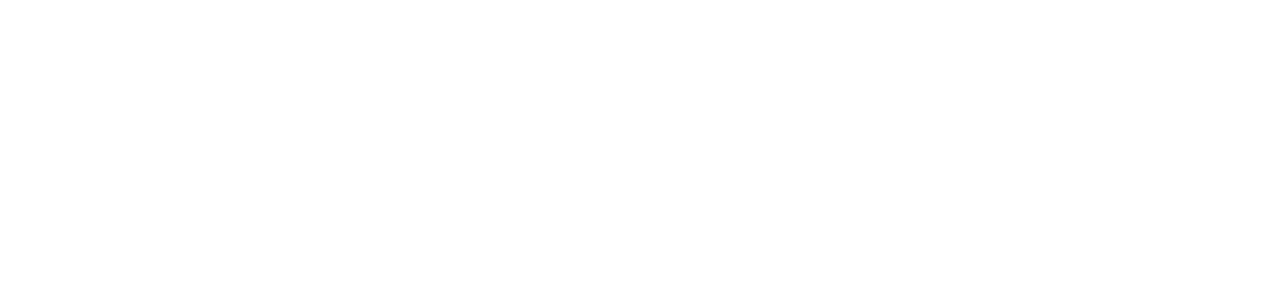
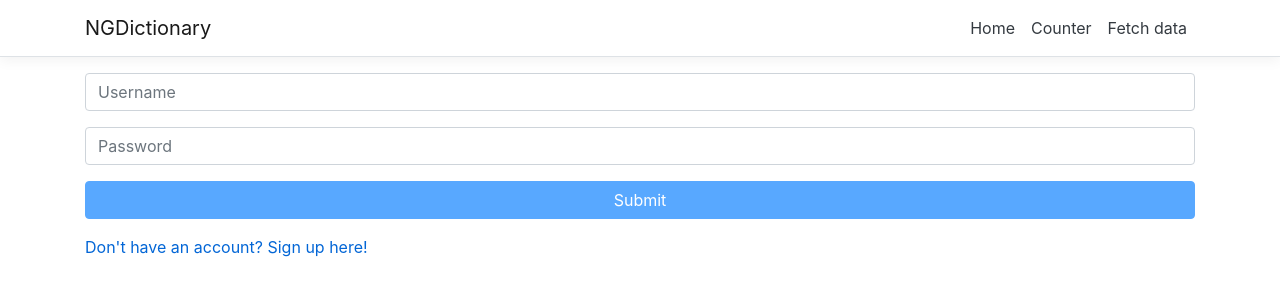
Before and after one commit to SChervonyi/NGDictionary, an Angular app in the folder NGDictionary/ClientApp/: page /#/login in a window 1280 px wide. Before the commit this address led to /#/. Shown: the top 300 px of the page. Built offline with nearby package versions, Linux system fonts and the light colour scheme.

Commit message:
implement login page (initial commit)

```diff
--- a/NGDictionary/ClientApp/src/app/app-routing.module.ts
+++ b/NGDictionary/ClientApp/src/app/app-routing.module.ts
@@ -6,7 +6,7 @@
 const routes: Routes = [
   {
     path: '',
-    redirectTo: '/home',
+    redirectTo: '/login',
     pathMatch: 'full'
   },
   {
@@ -14,6 +14,11 @@
     component: ContentLayoutComponent,
     canActivate: [NoAuthGuard], // Should be replaced with actual auth guard
     children: [
+      {
+        path: 'login',
+        loadChildren: () =>
+          import('@modules/auth/auth.module').then(m => m.AuthModule)
+      },
       {
         path: 'home',
         loadChildren: () =>
@@ -38,4 +43,4 @@
   exports: [RouterModule],
   providers: []
 })
-export class AppRoutingModule {}
+export class AppRoutingModule { }
--- /dev/null
+++ b/NGDictionary/ClientApp/src/app/core/service/auth.service.ts
@@ -0,0 +1,36 @@
+import { Injectable } from '@angular/core';
+import { of, Observable, throwError } from 'rxjs';
+
+import { User } from '../../data/schema/user';
+
+interface LoginContextInterface {
+  username: string;
+  password: string;
+  token: string;
+}
+
+const defaultUser: User = {
+  username: '1',
+  password: '1'
+};
+
+@Injectable({
+  providedIn: 'root'
+})
+export class AuthService {
+
+  login(loginContext: LoginContextInterface): Observable<User> {
+    if (
+      loginContext.username === defaultUser.username &&
+      loginContext.password === defaultUser.password
+    ) {
+        return of(defaultUser);
+    }
+
+    return throwError('Invalid username or password');
+  }
+
+  logout(): Observable<boolean> {
+    return of(false);
+  }
+}
--- /dev/null
+++ b/NGDictionary/ClientApp/src/app/data/schema/user.ts
@@ -0,0 +1,4 @@
+export interface User {
+    username: string;
+    password: string;
+}
--- /dev/null
+++ b/NGDictionary/ClientApp/src/app/modules/auth/page/login/login.component.html
@@ -0,0 +1,25 @@
+<div [hidden]="!error" class="alert alert-danger">
+  {{ error }}
+</div>
+
+<fieldset [disabled]="isLoading">
+  <form (ngSubmit)="login()" [formGroup]="loginForm">
+    <div class="form-group">
+      <label class="d-block">
+        <input type="text" class="form-control" [placeholder]="'Username'" formControlName="username">
+      </label>
+    </div>
+    <div class="form-group">
+      <label class="d-block">
+        <input type="password" class="form-control" [placeholder]="'Password'" formControlName="password">
+      </label>
+    </div>
+    <div class="form-group">
+      <button type="submit" class="btn btn-primary btn-block btn-raised" type="submit" [disabled]="loginForm.invalid">
+        <span [hidden]="isLoading">Submit</span>
+        <!-- Spiner -->
+      </button>
+    </div>
+    <a [routerLink]="['/auth/register']">Don't have an account? Sign up here!</a>
+  </form>
+</fieldset>
--- /dev/null
+++ b/NGDictionary/ClientApp/src/app/modules/auth/page/login/login.component.ts
@@ -0,0 +1,45 @@
+import { Component, OnInit } from '@angular/core';
+import { FormBuilder, Validators, FormGroup } from '@angular/forms';
+import { Router } from '@angular/router';
+import { tap, finalize, catchError } from 'rxjs/operators';
+import { of } from 'rxjs';
+import { AuthService } from '@core/service/auth.service';
+
+@Component({
+  selector: 'app-login',
+  templateUrl: './login.component.html',
+  styleUrls: ['./login.component.scss']
+})
+export class LoginComponent implements OnInit {
+
+  error: string = '';
+  isLoading: boolean = false;
+  loginForm: FormGroup;
+
+  constructor(
+    private formBuilder: FormBuilder,
+    private router: Router,
+    private authService: AuthService
+  ) {
+    this.loginForm = this.formBuilder.group({
+      username: ['', Validators.required],
+      password: ['', Validators.required]
+    });
+  }
+
+  ngOnInit() {}
+
+  login() {
+    this.isLoading = true;
+
+    const credentials = this.loginForm.value;
+
+    this.authService.login(credentials)
+      .pipe(
+        tap(user => this.router.navigate(['/home'])),
+        finalize(() => this.isLoading = false),
+        catchError(error => of(this.error = error))
+      ).subscribe();
+  }
+
+}
--- /dev/null
+++ b/NGDictionary/ClientApp/src/app/modules/auth/page/register/register.component.html
@@ -0,0 +1 @@
+<p>register works!</p>
--- /dev/null
+++ b/NGDictionary/ClientApp/src/app/modules/auth/page/register/register.component.ts
@@ -0,0 +1,15 @@
+import { Component, OnInit } from '@angular/core';
+
+@Component({
+  selector: 'app-register',
+  templateUrl: './register.component.html',
+  styleUrls: ['./register.component.scss']
+})
+export class RegisterComponent implements OnInit {
+
+  constructor() { }
+
+  ngOnInit() {
+  }
+
+}
```
Also changed, not shown: NGDictionary/ClientApp/src/app/modules/auth/auth-routing.module.ts (added, +17 -0 lines), NGDictionary/ClientApp/src/app/modules/auth/auth.module.ts (added, +17 -0 lines), NGDictionary/ClientApp/src/app/modules/auth/page/login/login.component.scss (added), NGDictionary/ClientApp/src/app/modules/auth/page/register/register.component.scss (added), 2 other files (tests, documents, lock files or other folders).
